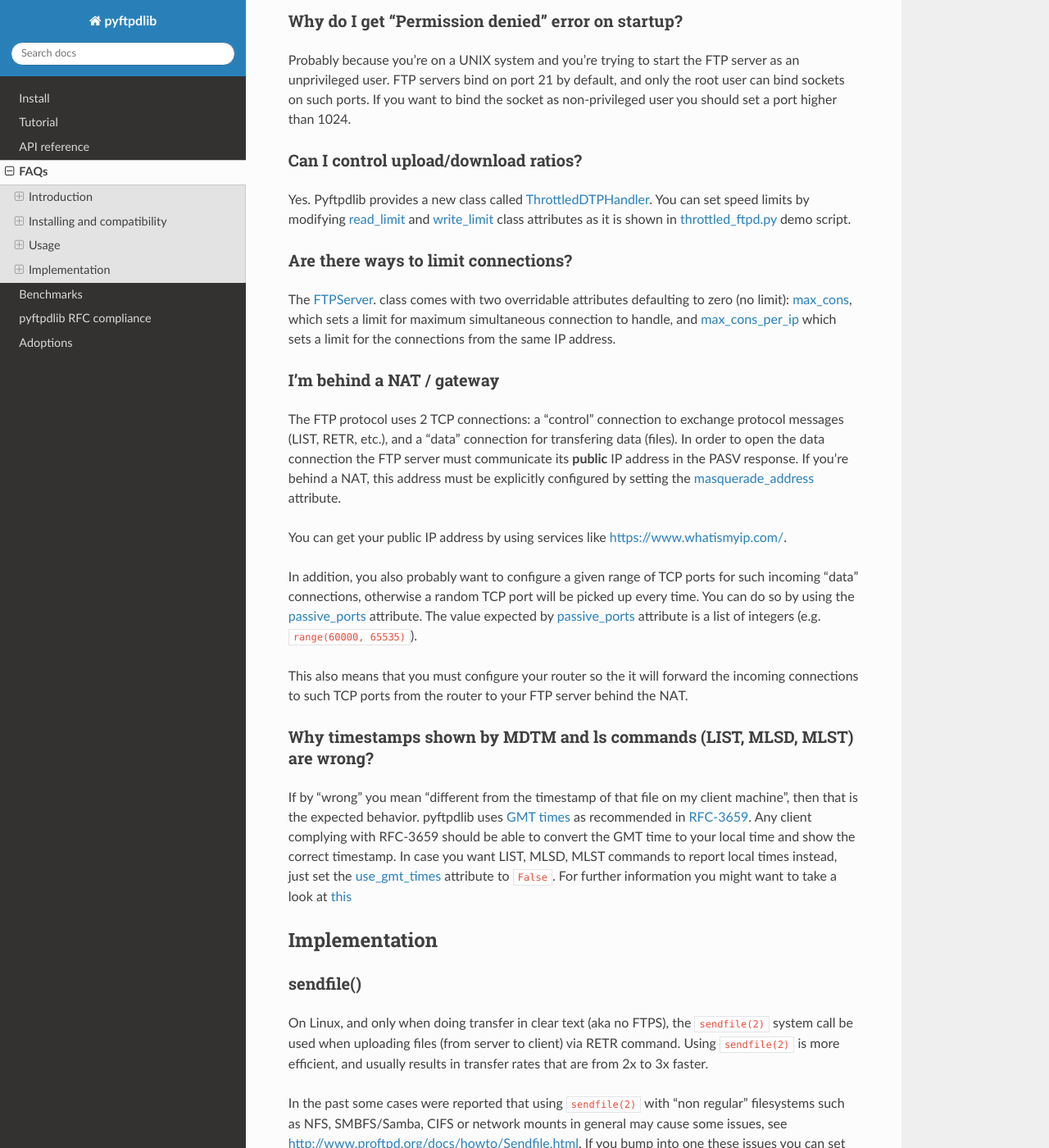
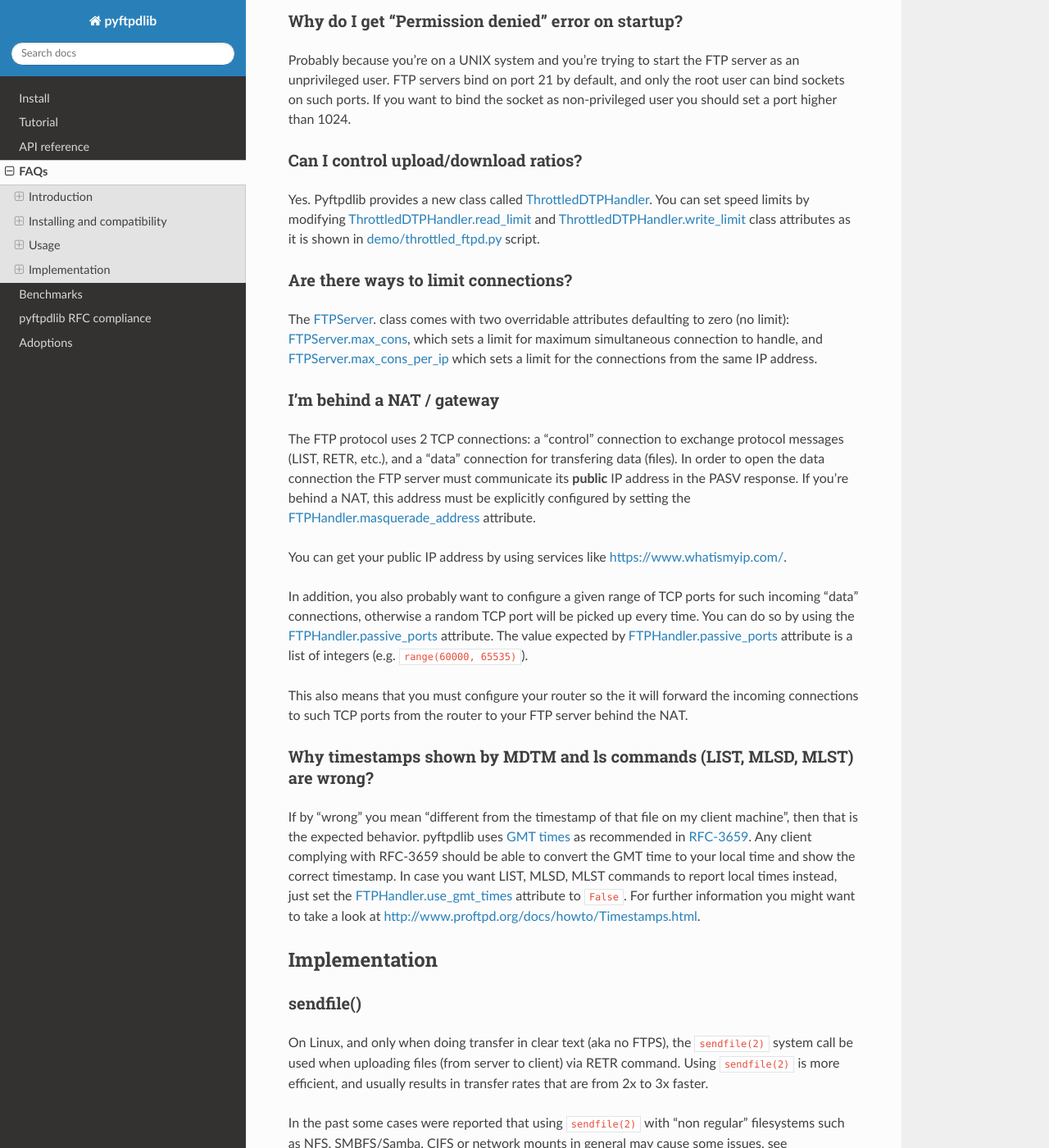
Before and after one commit to giampaolo/pyftpdlib, a Sphinx documentation site: the page built from docs/faqs.rst, in a window 1280 px wide and 1400 px high, scrolled down 2502 px. Shown: the whole window at 82% size. Built offline with Sphinx 7.4.7 and the Read the Docs theme 2.0.0, drawn with Linux system fonts in a browser that asks for light colours.

Commit message:
update link refs

```diff
--- a/docs/faqs.rst
+++ b/docs/faqs.rst
@@ -11,7 +11,7 @@ What is pyftpdlib?
 ------------------
 
 pyftpdlib is a high-level library to easily write asynchronous portable FTP
-servers with `Python <https://www.python.org/>`__.
+servers with `Python`_.
 
 I'm not a python programmer. Can I use it anyway?
 -------------------------------------------------
@@ -43,7 +43,7 @@ How do I install pyftpdlib?
 
     $ python3 -m pip install pyftpdlib
 
-Also see  `install instructions <install.html>`__.
+Also see  `install instructions`_.
 
 Which Python versions are compatible?
 -------------------------------------
@@ -97,8 +97,7 @@ avoid race conditions, dead locks etc.
             self.del_channel()
             threading.Thread(target=blocking_task).start()
 
-Another possibility is to
-`change the default concurrency model <tutorial.html#changing-the-concurrency-model>`__.
+Another possibility is to `change the default concurrency model`_.
 
 Why do I get "Permission denied" error on startup?
 --------------------------------------------------
@@ -111,66 +110,53 @@ socket as non-privileged user you should set a port higher than 1024.
 Can I control upload/download ratios?
 -------------------------------------
 
-Yes. Pyftpdlib provides a new class called
-`ThrottledDTPHandler <api.html#pyftpdlib.handlers.ThrottledDTPHandler>`__.
-You can set speed limits by modifying
-`read_limit <api.html#pyftpdlib.handlers.ThrottledDTPHandler.read_limit>`__
-and
-`write_limit <api.html#pyftpdlib.handlers.ThrottledDTPHandler.write_limit>`__
-class attributes as it is shown in
-`throttled_ftpd.py <https://github.com/giampaolo/pyftpdlib/blob/master/demo/throttled_ftpd.py>`__
-demo script.
+Yes. Pyftpdlib provides a new class called `ThrottledDTPHandler`_. You can set
+speed limits by modifying `ThrottledDTPHandler.read_limit`_ and
+`ThrottledDTPHandler.write_limit`_ class attributes as it is shown in
+`demo/throttled_ftpd.py`_ script.
 
 Are there ways to limit connections?
 ------------------------------------
 
-The `FTPServer <api.html#pyftpdlib.servers.FTPServer>`__. class comes with two
-overridable attributes defaulting to zero (no limit):
-`max_cons <api.html#pyftpdlib.servers.FTPServer.max_cons>`__,
-which sets a limit for maximum simultaneous connection to handle, and
-`max_cons_per_ip <api.html#pyftpdlib.servers.FTPServer.max_cons_per_ip>`__
-which sets a limit for the connections from the same IP address.
+The `FTPServer`_. class comes with two overridable attributes defaulting to
+zero (no limit): `FTPServer.max_cons`_, which sets a limit for maximum
+simultaneous connection to handle, and `FTPServer.max_cons_per_ip`_ which sets
+a limit for the connections from the same IP address.
 
 I'm behind a NAT / gateway
 --------------------------
 
 The FTP protocol uses 2 TCP connections: a "control" connection to exchange
 protocol messages (LIST, RETR, etc.), and a "data" connection for transfering
-data (files).
-In order to open the data connection the FTP server must communicate its
-**public** IP address in the PASV response. If you're behind a NAT, this
-address must be explicitly configured by setting the
-`masquerade_address <api.html#pyftpdlib.handlers.FTPHandler.masquerade_address>`__
-attribute.
+data (files). In order to open the data connection the FTP server must
+communicate its **public** IP address in the PASV response. If you're behind a
+NAT, this address must be explicitly configured by setting the
+`FTPHandler.masquerade_address`_ attribute.
 
 You can get your public IP address by using services like
 https://www.whatismyip.com/.
 
-In addition, you also probably want to configure a given range of TCP ports
-for such incoming "data" connections, otherwise a random TCP port will be
-picked up every time.
-You can do so by using the `passive_ports <api.html#pyftpdlib.handlers.FTPHandler.passive_ports>`__
-attribute.
-The value expected by `passive_ports <api.html#pyftpdlib.handlers.FTPHandler.passive_ports>`__
-attribute is a list of integers (e.g. ``range(60000, 65535)``).
+In addition, you also probably want to configure a given range of TCP ports for
+such incoming "data" connections, otherwise a random TCP port will be picked up
+every time. You can do so by using the `FTPHandler.passive_ports`_ attribute.
+The value expected by `FTPHandler.passive_ports`_ attribute is a list of
+integers (e.g. ``range(60000, 65535)``).
 
-This also means that you must configure your router so the it will forward
-the incoming connections to such TCP ports from the router to your FTP server
+This also means that you must configure your router so the it will forward the
+incoming connections to such TCP ports from the router to your FTP server
 behind the NAT.
 
 Why timestamps shown by MDTM and ls commands (LIST, MLSD, MLST) are wrong?
 --------------------------------------------------------------------------
 
 If by "wrong" you mean "different from the timestamp of that file on my client
-machine", then that is the expected behavior.
-pyftpdlib uses `GMT times <https://en.wikipedia.org/wiki/Greenwich_Mean_Time>`__
-as recommended in `RFC-3659 <https://datatracker.ietf.org/doc/html/rfc3659>`__.
-Any client complying with RFC-3659 should be able to convert the GMT time to
-your local time and show the correct timestamp.
-In case you want LIST, MLSD, MLST commands to report local times instead, just set the
-`use_gmt_times <api.html#pyftpdlib.handlers.FTPHandler.use_gmt_times>`__ attribute to ``False``.
-For further information you might want to take a look at
-`this <http://www.proftpd.org/docs/howto/Timestamps.html>`__
+machine", then that is the expected behavior. pyftpdlib uses `GMT times`_ as
+recommended in `RFC-3659`_. Any client complying with RFC-3659 should be able
+to convert the GMT time to your local time and show the correct timestamp. In
+case you want LIST, MLSD, MLST commands to report local times instead, just set
+the `FTPHandler.use_gmt_times`_ attribute to ``False``. For further information
+you might want to take a look at
+http://www.proftpd.org/docs/howto/Timestamps.html.
 
 Implementation
 ==============
@@ -185,9 +171,9 @@ results in transfer rates that are from 2x to 3x faster.
 
 In the past some cases were reported that using ``sendfile(2)`` with "non
 regular" filesystems such as NFS, SMBFS/Samba, CIFS or network mounts in
-general may cause some issues, see http://www.proftpd.org/docs/howto/Sendfile.html.
-If you bump into one these issues you can set
-`FTPHandler.use_sendfile <api.html#pyftpdlib.handlers.FTPHandler.use_sendfile>`__ to ``False``:
+general may cause some issues, see
+http://www.proftpd.org/docs/howto/Sendfile.html. If you bump into one these
+issues you can set `FTPHandler.use_sendfile`_ to ``False``:
 
 .. code-block:: python
 
@@ -202,37 +188,33 @@ Globbing / STAT command implementation
 Globbing is a common UNIX shell mechanism for expanding wildcard patterns to
 match multiple filenames. When an argument is provided to the *STAT* command,
 the FTP server should return a directory listing over the command channel.
-`RFC-959 <https://datatracker.ietf.org/doc/html/rfc959>`__ does not explicitly mention
-globbing; this means that FTP servers are not required to support globbing in
-order to be compliant.  However, many FTP servers do support globbing as a
-measure of convenience for FTP clients and users. In order to search for and
-match the given globbing expression, the code has to search (possibly) many
-directories, examine each contained filename, and build a list of matching
-files in memory. Since this operation can be quite intensive (and slow)
-pyftpdlib *does not* support globbing.
+`RFC-959`_ does not explicitly mention globbing; this means that FTP servers
+are not required to support globbing in order to be compliant.  However, many
+FTP servers do support globbing as a measure of convenience for FTP clients and
+users. In order to search for and match the given globbing expression, the code
+has to search (possibly) many directories, examine each contained filename, and
+build a list of matching files in memory. Since this operation can be quite
+intensive (and slow) pyftpdlib *does not* support globbing.
 
 ASCII transfers / SIZE command implementation
 ---------------------------------------------
 
 Properly handling the SIZE command when TYPE ASCII is used would require to
 scan the entire file to perform the ASCII translation logic
-(file.read().replace(os.linesep, '\r\n')), and then calculating the length of such
-data which may be different than the actual size of the file on the server.
-Considering that calculating such a result could be resource-intensive, it
-could be easy for a malicious client to use this as a DoS attack. As such thus
-pyftpdlib rejects SIZE when the current TYPE is ASCII. However, clients in
+(file.read().replace(os.linesep, '\r\n')), and then calculating the length of
+such data which may be different than the actual size of the file on the
+server. Considering that calculating such a result could be resource-intensive,
+it could be easy for a malicious client to use this as a DoS attack. As such
+thus pyftpdlib rejects SIZE when the current TYPE is ASCII. However, clients in
 general should not be resuming downloads in ASCII mode.  Resuming downloads in
-binary mode is the recommended way as specified in
-`RFC-3659 <https://datatracker.ietf.org/doc/html/rfc3659>`__.
+binary mode is the recommended way as specified in `RFC-3659`_.
 
 IPv6 support
 ------------
 
-Pyftpdlib does support IPv6
-(`RFC-2428 <https://datatracker.ietf.org/doc/html/rfc2428>`__). If you want your FTP server
-to explicitly use IPv6 you can do so by passing a valid IPv6 address to the
-`FTPServer <api.html#pyftpdlib.servers.FTPServer>`__ class constructor.
-Example:
+Pyftpdlib does support IPv6 (`RFC-2428`_). If you want your FTP server to
+explicitly use IPv6 you can do so by passing a valid IPv6 address to the
+`FTPServer`_ class constructor. Example:
 
 .. code-block:: python
 
@@ -249,17 +231,16 @@ same TCP socket.
 Can pyftpdlib be integrated with "real" users existing on the system?
 ---------------------------------------------------------------------
 
-Yes. See `UnixAuthorizer <api.html#pyftpdlib.authorizers.UnixAuthorizer>`__
-and `WindowsAuthorizer <api.html#pyftpdlib.authorizers.WindowsAuthorizer>`__ classes.
-By using them you can authenticate to the FTP server by using the credentials
-of the users defined on the operating system
+Yes. See `UnixAuthorizer`_ and `WindowsAuthorizer`_ classes. By using them you
+can authenticate to the FTP server by using the credentials of the users
+defined on the operating system
 
 Furthermore: every time the FTP server accesses the filesystem (e.g. for
 creating or renaming a file) the authorizer will temporarily impersonate the
 currently logged on user, execute the filesystem call and then switch back to
 the user who originally started the server. It will do so by setting the
-effective user or group ID of the current process. That means that you
-probably want to run the FTP as root. See:
+effective user or group ID of the current process. That means that you probably
+want to run the FTP as root. See:
 
 * https://github.com/giampaolo/pyftpdlib/blob/master/demo/unix_ftpd.py
 * https://github.com/giampaolo/pyftpdlib/blob/master/demo/winnt_ftpd.py
@@ -267,16 +248,15 @@ probably want to run the FTP as root. See:
 Does pyftpdlib support FTP over TLS/SSL (FTPS)?
 -----------------------------------------------
 
-Yes. Checkout `TLS_FTPHandler <api.html#pyftpdlib.handlers.TLS_FTPHandler>`__.
+Yes. Checkout `TLS_FTPHandler`_.
 
 What about SITE commands?
 -------------------------
 
 The only supported SITE command is *SITE CHMOD* (change file mode). The user
 willing to add support for other specific SITE commands has to define a new
-``ftp_SITE_CMD`` method in the
-`FTPHandler <api.html#pyftpdlib.handlers.FTPHandler>`__ subclass and add a new
-entry in ``proto_cmds`` dictionary. Example:
+``ftp_SITE_CMD`` method in the `FTPHandler`_ subclass and add a new entry in
+``proto_cmds`` dictionary. Example:
 
 .. code-block:: python
 
@@ -295,3 +275,26 @@ entry in ``proto_cmds`` dictionary. Example:
         """Recursively remove a directory tree."""
         # implementation here
         # ...
+
+.. _`change the default concurrency model`: tutorial.html#changing-the-concurrency-model
+.. _`demo/throttled_ftpd.py`: https://github.com/giampaolo/pyftpdlib/blob/master/demo/throttled_ftpd.py
+.. _`FTPHandler.masquerade_address`: api.html#pyftpdlib.handlers.FTPHandler.masquerade_address
+.. _`FTPHandler.passive_ports`: api.html#pyftpdlib.handlers.FTPHandler.passive_ports
+.. _`FTPHandler.use_gmt_times`: api.html#pyftpdlib.handlers.FTPHandler.use_gmt_times
+.. _`FTPHandler.use_sendfile`: api.html#pyftpdlib.handlers.FTPHandler.use_sendfile
+.. _`FTPHandler`: api.html#pyftpdlib.handlers.FTPHandler
+.. _`FTPServer.max_cons_per_ip`: api.html#pyftpdlib.servers.FTPServer.max_cons_per_ip
+.. _`FTPServer.max_cons`: api.html#pyftpdlib.servers.FTPServer.max_cons
+.. _`FTPServer`: api.html#pyftpdlib.servers.FTPServer
+.. _`GMT times`: https://en.wikipedia.org/wiki/Greenwich_Mean_Time
+.. _`install instructions`: install.html
+.. _`Python`: https://www.python.org/
+.. _`RFC-2428`: https://datatracker.ietf.org/doc/html/rfc2428
+.. _`RFC-3659`: https://datatracker.ietf.org/doc/html/rfc3659
+.. _`RFC-959`: https://datatracker.ietf.org/doc/html/rfc959
+.. _`ThrottledDTPHandler.read_limit`: api.html#pyftpdlib.handlers.ThrottledDTPHandler.read_limit
+.. _`ThrottledDTPHandler.write_limit`: api.html#pyftpdlib.handlers.ThrottledDTPHandler.write_limit
+.. _`ThrottledDTPHandler`: api.html#pyftpdlib.handlers.ThrottledDTPHandler
+.. _`TLS_FTPHandler`: api.html#pyftpdlib.handlers.TLS_FTPHandler
+.. _`UnixAuthorizer`: api.html#pyftpdlib.authorizers.UnixAuthorizer
+.. _`WindowsAuthorizer`: api.html#pyftpdlib.authorizers.WindowsAuthorizer
```
